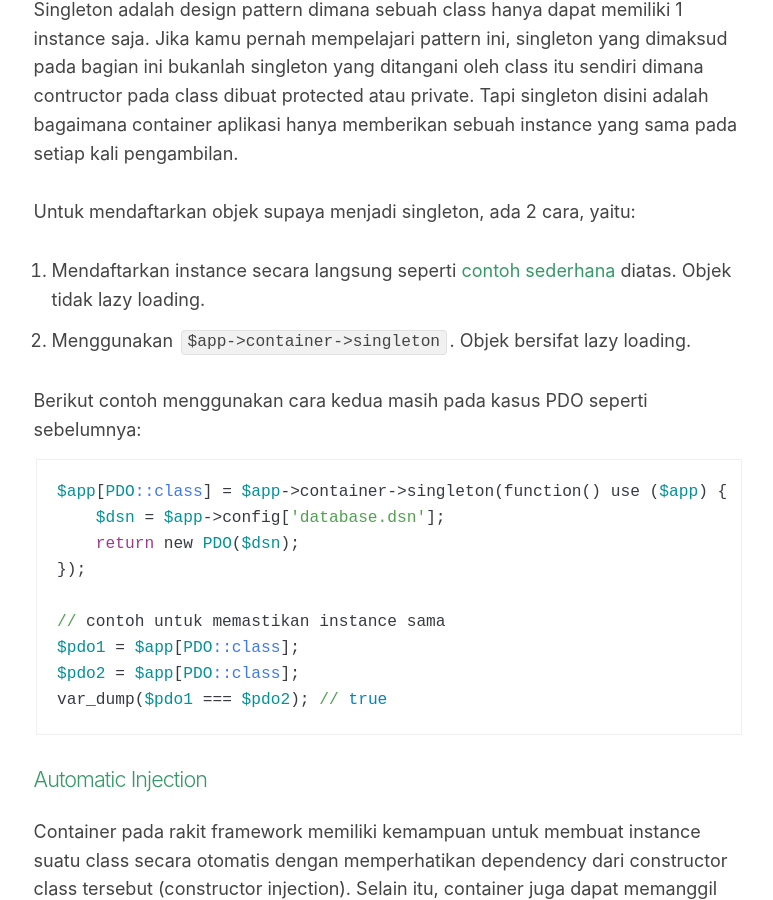
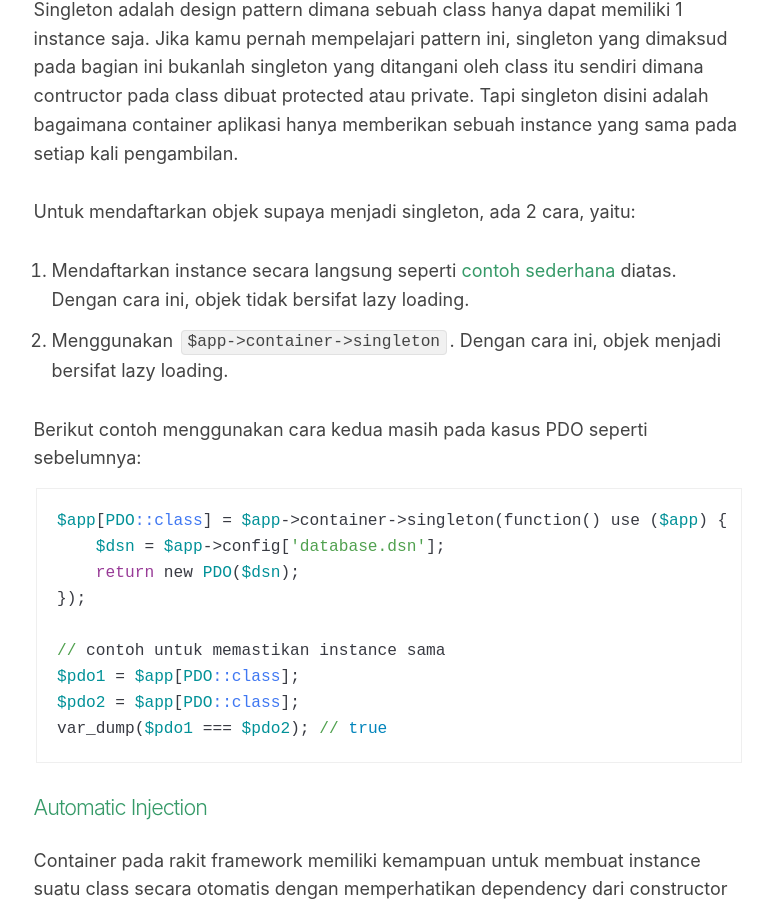
Before and after one commit to afsaepudin/rakit.github.io, a Jekyll site: the page built from id/documentation.md, in a window 1280 px wide and 900 px high, scrolled down 16435 px. Shown: the whole window, without its empty margins (376-1149 px from the left). Built offline with Jekyll 4.4.1, drawn with Linux system fonts in a browser that asks for light colours; nearby versions of some CDN libraries.

Commit message:
Betulin kalimat

```diff
--- a/_includes/docs/id/container.md
+++ b/_includes/docs/id/container.md
@@ -121,8 +121,10 @@ Tapi singleton disini adalah bagaimana container aplikasi hanya memberikan sebua
 
 Untuk mendaftarkan objek supaya menjadi singleton, ada 2 cara, yaitu:
 
-1. Mendaftarkan instance secara langsung seperti [contoh sederhana](#container-basic) diatas. Objek tidak lazy loading.
-2. Menggunakan `$app->container->singleton`. Objek bersifat lazy loading.
+1. Mendaftarkan instance secara langsung seperti [contoh sederhana](#container-basic) diatas.
+   Dengan cara ini, objek tidak bersifat lazy loading.
+2. Menggunakan `$app->container->singleton`.
+   Dengan cara ini, objek menjadi bersifat lazy loading.
 
 Berikut contoh menggunakan cara kedua masih pada kasus PDO seperti sebelumnya:
 
```
